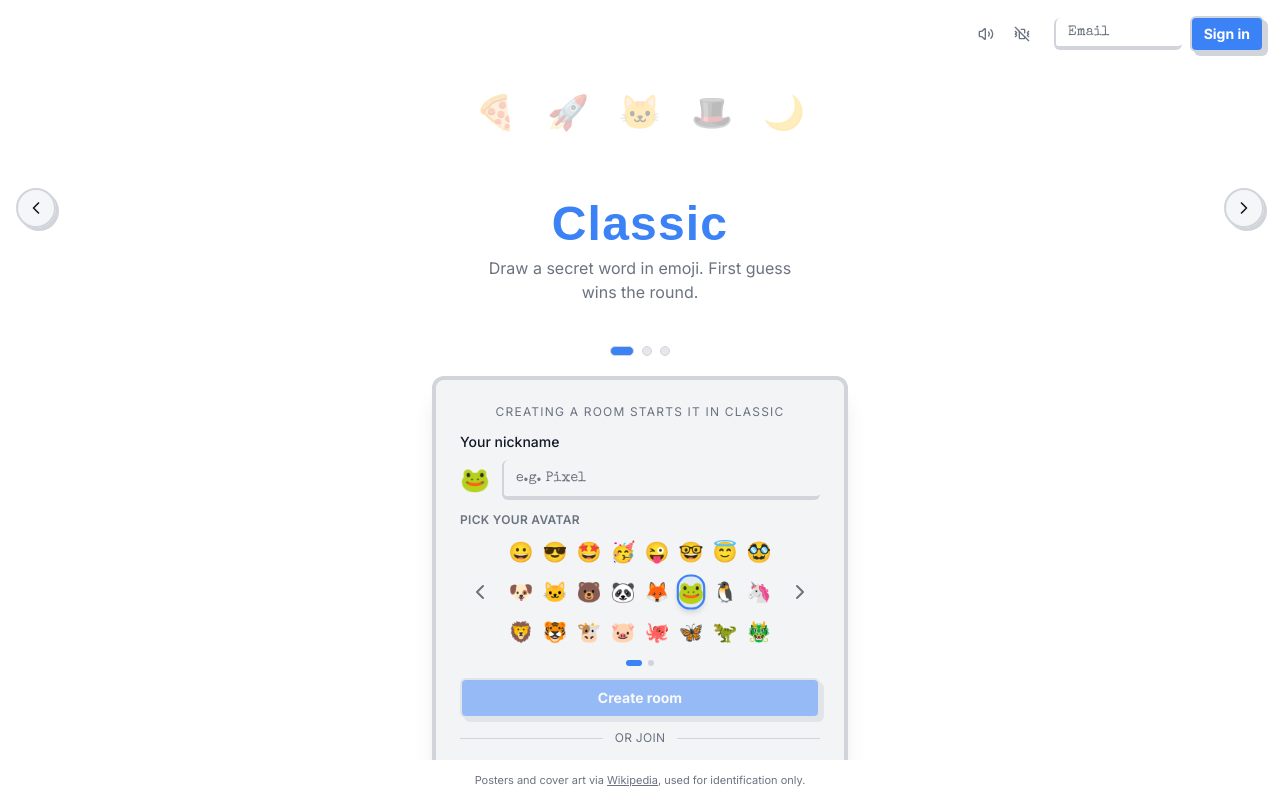
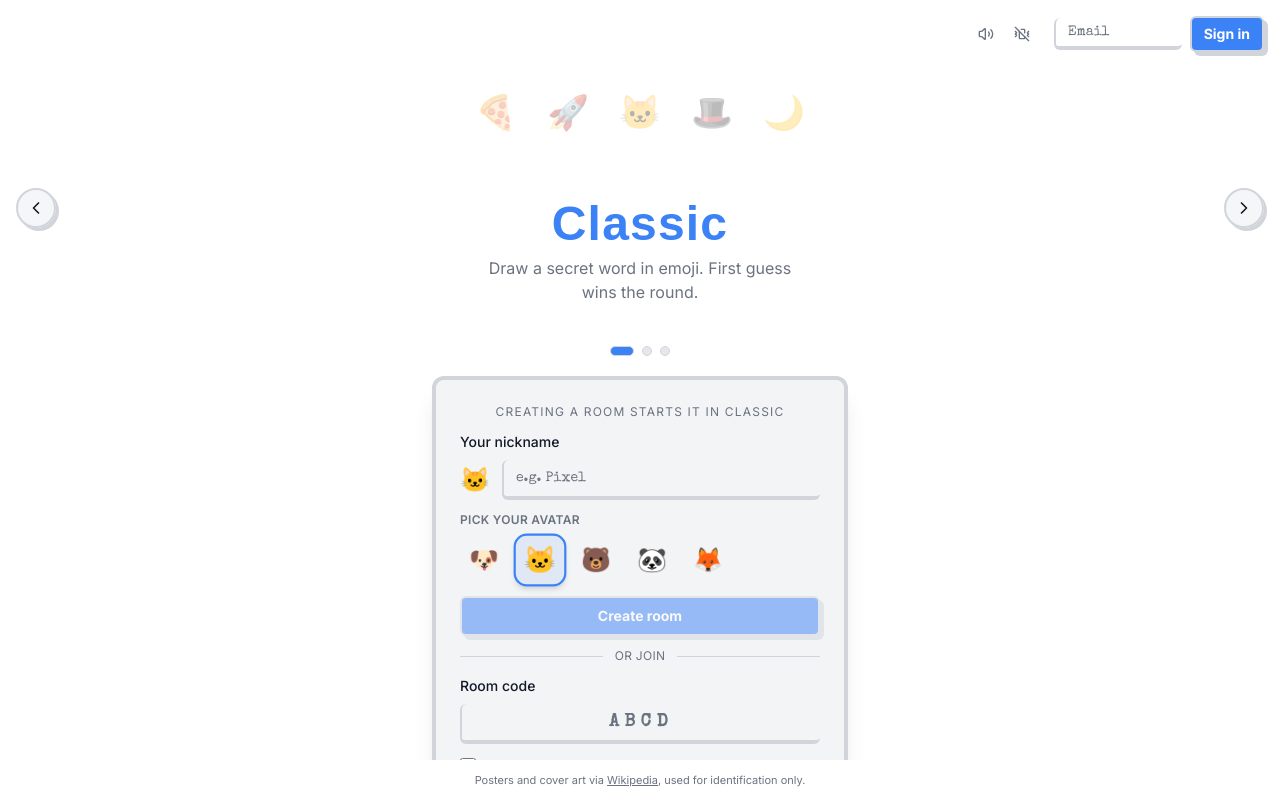
Before and after one commit to KrishnaaCodeWala/Emoji--Pictionary, a Next.js app: page / in a window 1280 px wide. Built offline with nearby package versions, Linux system fonts and the light colour scheme; no server answers; a web font is replaced by a local one.

Commit message:
feat: simplify avatar picker to 5 animals to save vertical space

```diff
--- a/src/components/AvatarPicker.tsx
+++ b/src/components/AvatarPicker.tsx
@@ -1,8 +1,6 @@
 'use client';
-// v5 Wave 1 Track C: Avatar picker — grid of 48 curated emojis, paginated.
+// v5 Wave 1 Track C: Avatar picker — simplified to 5 animals.
 import { AVATARS } from '@/lib/constants';
-import { ChevronLeft, ChevronRight } from 'lucide-react';
-import { useState } from 'react';
 
 export interface AvatarPickerProps {
   value: string | null;
@@ -11,45 +9,21 @@ export interface AvatarPickerProps {
 }
 
 export default function AvatarPicker({ value, onChange, className = '' }: AvatarPickerProps) {
-  const [page, setPage] = useState(0);
-  const avatarsPerPage = 24;
-  const totalPages = Math.ceil(AVATARS.length / avatarsPerPage);
-
-  const handlePrev = () => setPage((p) => (p - 1 + totalPages) % totalPages);
-  const handleNext = () => setPage((p) => (p + 1) % totalPages);
-
-  const currentAvatars = AVATARS.slice(page * avatarsPerPage, (page + 1) * avatarsPerPage);
-
   return (
     <div className={`flex flex-col gap-2 shrink-0 ${className}`}>
       <p className="text-xs font-semibold uppercase tracking-wide text-muted-foreground shrink-0 text-center sm:text-left">
         Pick your avatar
       </p>
 
-      <div className="flex items-center gap-1 sm:gap-2">
-        <button
-          type="button"
-          onClick={handlePrev}
-          aria-label="Previous avatars"
-          className="p-1 sm:p-2 text-muted-foreground hover:text-foreground hover:bg-surface-muted rounded-full transition-colors shrink-0"
-        >
-          <ChevronLeft className="w-5 h-5 sm:w-6 sm:h-6" />
-        </button>
-
-        <div
-          className="grid gap-1.5 sm:gap-2 flex-1 justify-items-center"
-          style={{ gridTemplateColumns: 'repeat(8, minmax(0, 1fr))' }}
-          role="listbox"
-          aria-label="Avatar picker"
-        >
-          {currentAvatars.map((emoji) => (
+      <div className="flex justify-center sm:justify-start gap-2">
+        {AVATARS.map((emoji) => (
           <button
             key={emoji}
             type="button"
             role="option"
             aria-selected={value === emoji}
             onClick={() => onChange(emoji)}
-              className={`flex aspect-square w-full max-w-[2.25rem] sm:max-w-[2.5rem] items-center justify-center rounded-lg sm:rounded-xl text-base sm:text-xl transition-all duration-150 select-none border-2 ${
+            className={`flex h-10 w-10 sm:h-12 sm:w-12 shrink-0 items-center justify-center rounded-xl text-xl sm:text-2xl transition-all duration-150 select-none border-2 ${
               value === emoji
                 ? 'border-primary bg-primary/10 scale-110 shadow-md'
                 : 'border-transparent bg-surface hover:border-border hover:bg-surface-muted hover:scale-105'
@@ -60,32 +34,6 @@ export default function AvatarPicker({ value, onChange, className = '' }: Avatar
           </button>
         ))}
       </div>
-
-        <button
-          type="button"
-          onClick={handleNext}
-          aria-label="Next avatars"
-          className="p-1 sm:p-2 text-muted-foreground hover:text-foreground hover:bg-surface-muted rounded-full transition-colors shrink-0"
-        >
-          <ChevronRight className="w-5 h-5 sm:w-6 sm:h-6" />
-        </button>
-      </div>
-
-      {totalPages > 1 && (
-        <div className="flex justify-center gap-1.5 mt-1">
-          {Array.from({ length: totalPages }).map((_, i) => (
-            <button
-              key={i}
-              type="button"
-              aria-label={`Page ${i + 1}`}
-              onClick={() => setPage(i)}
-              className={`h-1.5 rounded-full transition-all ${
-                i === page ? 'w-4 bg-primary' : 'w-1.5 bg-border hover:bg-muted-foreground'
-              }`}
-            />
-          ))}
-        </div>
-      )}
     </div>
   );
 }
```
Also changed, not shown: src/lib/constants.ts (+1 -6 lines). Lines whose indentation alone changed are shown as unchanged.
